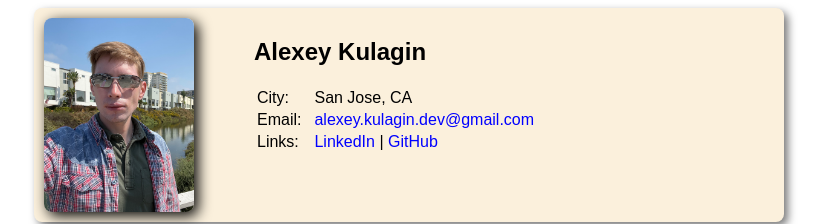
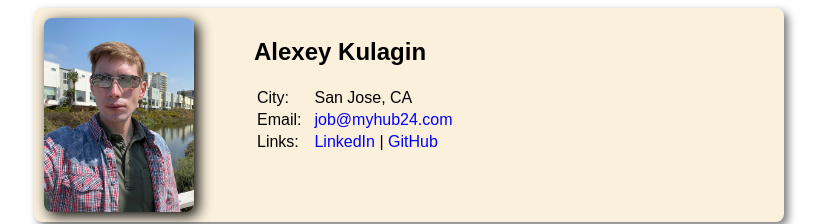
Before and after one commit to AlexeyKulagin/resume, a plain HTML site: page index.html in a window 1280 px wide. Shown: the top 224 px of the page, without its empty margins (231-1056 px from the left). Drawn offline with Linux system fonts and the light colour scheme.

Commit message:
change email

```diff
--- a/index.html
+++ b/index.html
@@ -29,7 +29,7 @@
                         </tr>
                         <tr>
                             <td>Email:</td>
-                            <td><a href="mailto:alexey.kulagin.dev@gmail.com">alexey.kulagin.dev@gmail.com</a></td>
+                            <td><a href="mailto:job@myhub24.com">job@myhub24.com</a></td>
                         </tr>
                         <tr>
                             <td>Links:</td>
```
